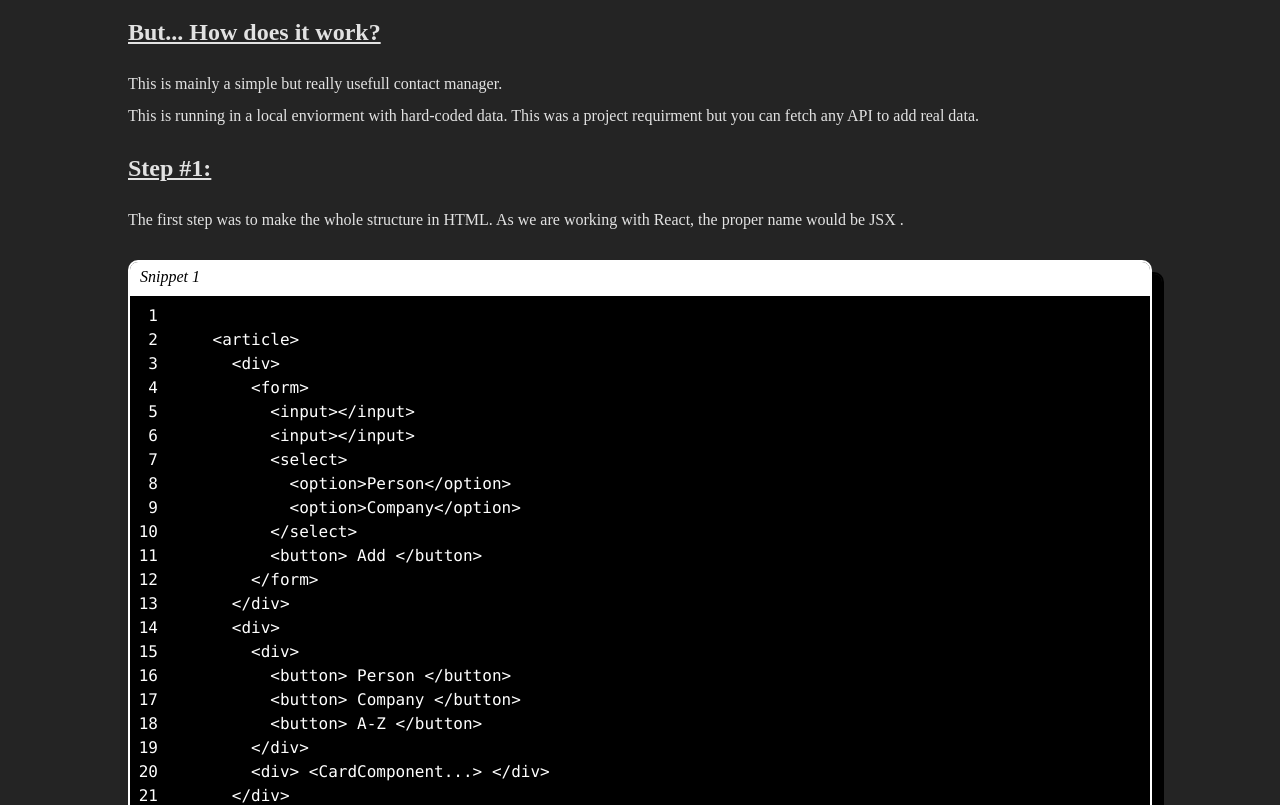
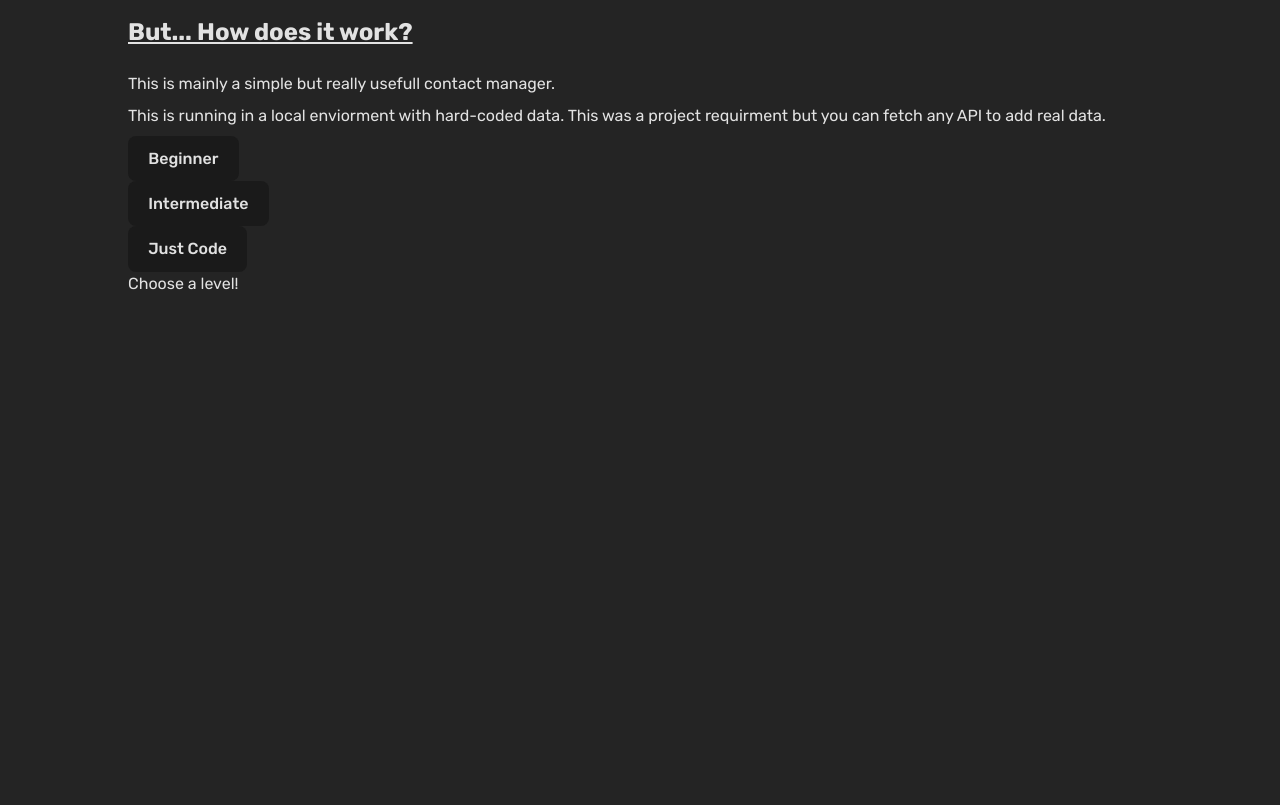
Before and after one commit to kinxori/inxel-test, a React (Vite) app: page / in a window 1280 px wide. Shown: the part 840-1645 px from the top of the page. After the commit the page ends 1216 px from the top, so only its background shows below. Built offline with nearby package versions, Linux system fonts and the light colour scheme.

Commit message:
updated content number 53

```diff
--- a/index.html
+++ b/index.html
@@ -6,6 +6,12 @@
     <meta name="viewport" content="width=device-width, initial-scale=1.0" />
     <title>Inxel Test - Gustavo Quiroz</title>
     <link rel="stylesheet" href="/src/index.css" />
+    <link rel="preconnect" href="https://fonts.googleapis.com" />
+    <link rel="preconnect" href="https://fonts.gstatic.com" crossorigin />
+    <link
+      href="https://fonts.googleapis.com/css2?family=Rubik:ital,wght@0,300;0,400;0,500;0,600;0,700;0,800;0,900;1,300;1,400;1,500;1,600;1,700;1,800;1,900&display=swap"
+      rel="stylesheet"
+    />
   </head>
   <body>
     <div id="root"></div>
--- a/src/App.jsx
+++ b/src/App.jsx
@@ -1,7 +1,10 @@
 import InxelTest from "./components/inxel-test";
 import BegginerLevel from "./components/begginer-level";
+import { useState } from "react";
 
 export default function App() {
+  const [panel, setPanel] = useState("");
+
   return (
     <article className="w-[80%] mx-auto my-20  font-[Rubik] ">
       <div className=" flex flex-col">
@@ -24,7 +27,30 @@ export default function App() {
           This is running in a local enviorment with hard-coded data. This was a project requirment
           but you can fetch any API to add real data.
         </p>
-        <BegginerLevel />
+        <div>
+          <div>
+            <div>
+              <button>Beginner</button>
+            </div>
+            <div>
+              <button>Intermediate</button>
+            </div>
+            <div>
+              <button>Just Code</button>
+            </div>
+          </div>
+          <div>
+            {panel === "" ? (
+              <div>Choose a level!</div>
+            ) : panel === "begginer" ? (
+              <BegginerLevel />
+            ) : panel === "intermediate" ? (
+              <div> Intermediate </div>
+            ) : (
+              panel === "justCode" && <div>Just code </div>
+            )}
+          </div>
+        </div>
       </div>
     </article>
   );
--- a/src/index.css
+++ b/src/index.css
@@ -30,7 +30,7 @@ button {
   transition: border-color 0.25s;
 }
 button:hover {
-  border-color: #646cff;
+  border-color: white;
 }
 * {
   margin: 0;
```
